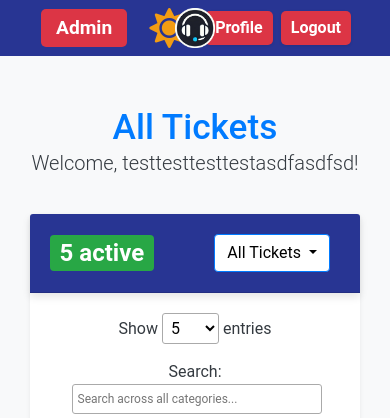
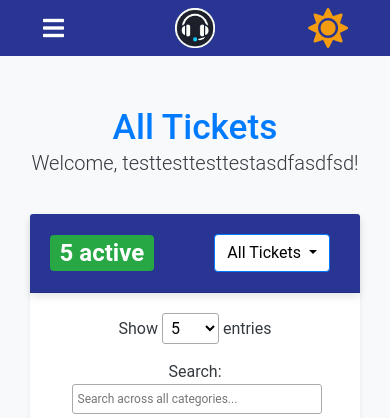
Before and after one commit to Hiru5han/QA-project-weabapp, a Flask app: page /all_tickets in a window 390 px wide. Shown: the top 418 px of the page. Run offline with Flask 3, Linux system fonts and the light colour scheme; a user stored in the database is signed in; data comes from the database, SQL or seed files in the repository; some libraries are stand-ins or nearby versions.

Commit message:
working dropdown menu on mobile

```diff
--- a/app/static/styles.css
+++ b/app/static/styles.css
@@ -1142,12 +1142,15 @@ body.dark-mode .assign-to-dropdown {
   color: #ffffff; /* Ensure text is readable */
 }
 
+/* asda */
+
 @media (max-width: 576px) {
   /* Make dropdown background white */
   .dropdown-menu {
     background-color: #ffffff;
+    width: 250px;
+    border-radius: 5px;
   }
-
   /* Make the active link more distinct */
   .dropdown-item.active {
     background-color: #f8f9fa;
@@ -1169,6 +1172,23 @@ body.dark-mode .assign-to-dropdown {
     box-shadow: none !important; /* Remove the blue shadow */
   }
 
+  /* Night mode styles */
+  body.dark-mode .dropdown-menu {
+    background-color: #333333; /* Desired background color for night mode */
+    color: #ffffff; /* Text color for night mode */
+  }
+
+  /* Night mode styles for dropdown items */
+  body.dark-mode .dropdown-menu .dropdown-item {
+    color: #ffffff;
+  }
+
+  body.dark-mode .dropdown-menu .dropdown-item:hover,
+  body.dark-mode .dropdown-menu .dropdown-item:focus {
+    background-color: #444444;
+    color: #ffffff;
+  }
+
   /* Navbar adjustments */
   .navbar {
     display: flex;
@@ -1179,6 +1199,52 @@ body.dark-mode .assign-to-dropdown {
   .navbar-brand {
     margin: 0 auto;
     text-align: center;
+    position: absolute;
+    left: 50%;
+    transform: translateX(-50%);
+  }
+  /* Hide the desktop navbar content */
+  .navbar-content .d-md-inline-block {
+    display: none !important;
+  }
+
+  /* Adjust the theme toggle button */
+  #theme-toggle-button {
+    margin-right: 10px;
+  }
+
+  /* Dropdown menu styles */
+  #navbarMenu {
+    position: absolute;
+    top: 56px; /* Adjust if your navbar height is different */
+    left: 0;
+    z-index: 1000;
+    width: 250px; /* Adjust the width as needed */
+    max-width: 80%; /* Ensure it doesn't exceed screen width */
+    background-color: #ffffff;
+    border: 1px solid #ddd;
+    border-radius: 0 0 5px 5px;
+  }
+
+  body.dark-mode #navbarMenu {
+    background-color: #353535;
+  }
+
+  #navbarMenu .btn-link {
+    width: 100%;
+    text-align: left;
+    padding-left: 0;
+  }
+
+  /* Style the hamburger icon */
+  .navbar-toggler .fas {
+    color: #ffffff; /* Set to your desired color */
+    font-size: 24px; /* Adjust size as needed */
+  }
+
+  .navbar-toggler {
+    border: none; /* Optional: remove the default border */
+    padding: 0.25rem 0.75rem; /* Adjust padding as needed */
   }
 
   .navbar-nav {
@@ -1228,6 +1294,23 @@ body.dark-mode .assign-to-dropdown {
 @media (min-width: 577px) {
   .signed-in-overlay {
     display: none;
+  }
+  /* Adjust the navbar toggler */
+  .navbar-toggler {
+    border: none;
+  }
+
+  /* Hide the navbar toggler and dropdown menu */
+  .navbar-toggler,
+  #navbarMenu {
+    display: none !important;
+  }
+
+  /* Reset the logo positioning */
+  .navbar-brand {
+    position: static;
+    transform: none;
+    margin: 0;
   }
 }
 
--- a/app/templates/base.html
+++ b/app/templates/base.html
@@ -41,22 +41,37 @@
     <title>Help Desk</title>
   </head>
   <body class="light-mode">
-    <!-- Default to light mode -->
+    <!-- Navbar -->
     <nav class="navbar navbar-light">
       <div class="container-fluid">
-        <!-- Use d-flex to arrange items -->
+        <!-- Navbar content -->
         <div class="d-flex align-items-center justify-content-between w-100">
-          <!-- Left part: Role badge -->
+          <!-- Left: Hamburger Menu for Mobile -->
           <div class="d-flex align-items-center">
+            <button
+              class="navbar-toggler"
+              type="button"
+              data-toggle="collapse"
+              data-target="#navbarMenu"
+              aria-controls="navbarMenu"
+              aria-expanded="false"
+              aria-label="Toggle navigation"
+            >
+              <span class="fas fa-bars"></span>
+            </button>
+
+            <!-- Role Badge for Desktop -->
             {% if current_user.is_authenticated %}
-            <span class="badge badge-role-{{ current_user.role }}">
+            <span
+              class="badge badge-role-{{ current_user.role }} d-none d-md-inline-block ml-2"
+            >
               {{ current_user.role.capitalize() }}
             </span>
             {% endif %}
           </div>
 
           <!-- Center: Logo -->
-          <a class="navbar-brand" href="#">
+          <a class="navbar-brand mx-auto" href="#">
             <img
               src="{{ url_for('static', filename='logo.png') }}"
               alt="Help Desk Logo"
@@ -64,21 +79,55 @@
             />
           </a>
 
-          <!-- Right part: Profile, Logout, and Theme Toggle -->
-          <div class="d-flex align-items-center">
+          <!-- Right: Theme Toggle and Profile/Logout Links for Desktop -->
+          <div class="d-flex align-items-center navbar-content">
+            <!-- Theme Toggle -->
             <button id="theme-toggle-button" class="btn btn-link">
               <i id="theme-toggle-icon" class="fas fa-sun"></i>
             </button>
+
             {% if current_user.is_authenticated %}
+            <!-- Profile Link -->
             <a
-              class="profile-badge mr-2"
+              class="profile-badge mr-2 d-none d-md-inline-block"
               href="{{ url_for('main.update_profile', next=request.path) }}"
             >
               Profile
             </a>
-            <a class="logout-badge mr-2" href="{{ url_for('main.logout') }}">
+            <!-- Logout Link -->
+            <a
+              class="logout-badge mr-2 d-none d-md-inline-block"
+              href="{{ url_for('main.logout') }}"
+            >
               Logout
             </a>
+            {% endif %}
+          </div>
+        </div>
+
+        <!-- Dropdown Menu Content -->
+        <div class="collapse" id="navbarMenu">
+          <div class="bg-light p-4" style="width: 250px">
+            {% if current_user.is_authenticated %}
+            <!-- Role Badge -->
+            <span class="badge badge-role-{{ current_user.role }} mb-3">
+              {{ current_user.role.capitalize() }}
+            </span>
+            <!-- Profile Link -->
+            <div class="mb-2">
+              <a
+                href="{{ url_for('main.update_profile', next=request.path) }}"
+                class="btn btn-link"
+              >
+                Profile
+              </a>
+            </div>
+            <!-- Logout Link -->
+            <div>
+              <a href="{{ url_for('main.logout') }}" class="btn btn-link">
+                Logout
+              </a>
+            </div>
             {% endif %}
           </div>
         </div>
```
